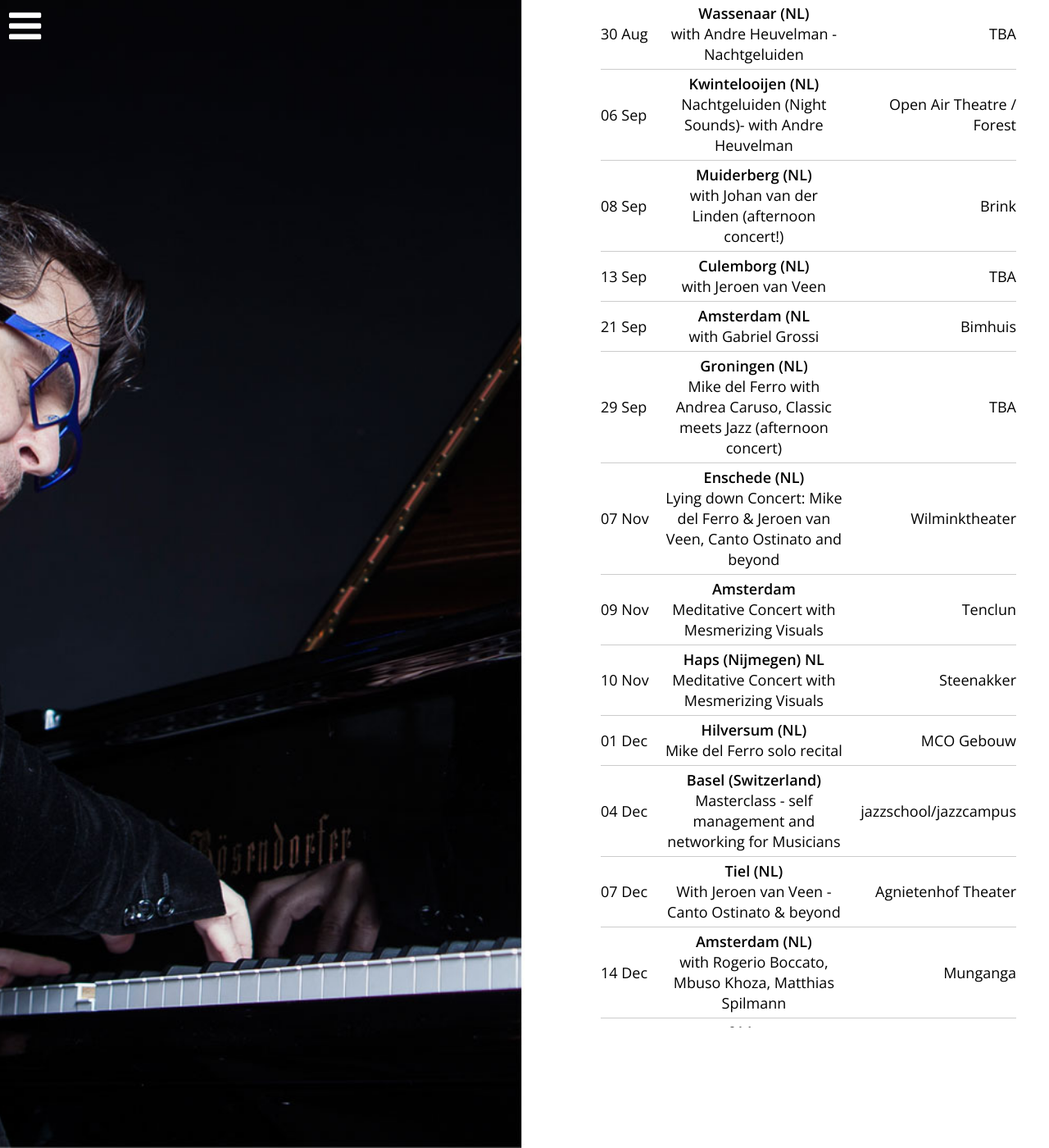
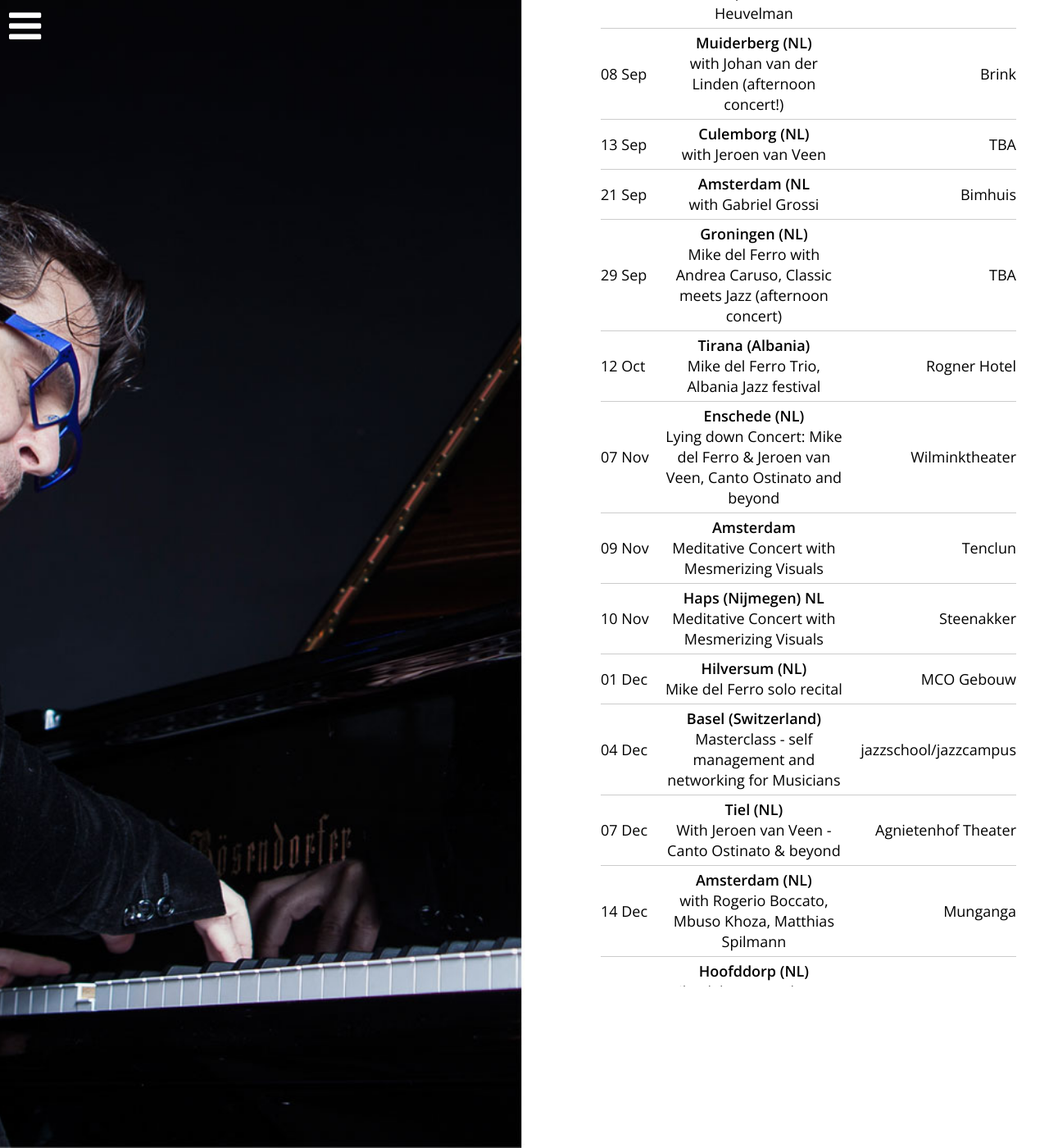
Before and after one commit to mikedelferro/website, a Jekyll site: the page built from agenda.html, in a window 1280 px wide and 1400 px high, scrolled down 1469 px. Shown: the whole window at 82% size. Built offline with Jekyll 4.4.1, drawn with Linux system fonts in a browser that asks for light colours; nearby versions of some CDN libraries; some of the changed text lies outside the part shown.

Commit message:
Updated '_config.yml' via CloudCannon

```diff
--- a/_config.yml
+++ b/_config.yml
@@ -81,11 +81,11 @@ gigs:
     location: Beauforthuis
     venue: Austerlitz (NL
     url: www.beauforthuis.nl
-  - title: Classic meets Jazz with Maya Fridman and Sebastian Netta
-    date: 2019-07-06 20:00:00
-    location: Monastery
-    venue: Reelkirchen (Münsterland - Germany)
-    url: 'http://wuw.netta.de/project/jazz-meets-klassik'
+  - title: 'Mike del Ferro Trio, Albania Jazz festival'
+    date: 2019-10-12 20:00:00
+    location: Rogner Hotel
+    venue: Tirana (Albania)
+    url:
   - title: Yoga Concert with Maya Fridman and Sebastian Netta
     date: 2019-07-13 19:00:00
     location: Kloster Bentlage
```
